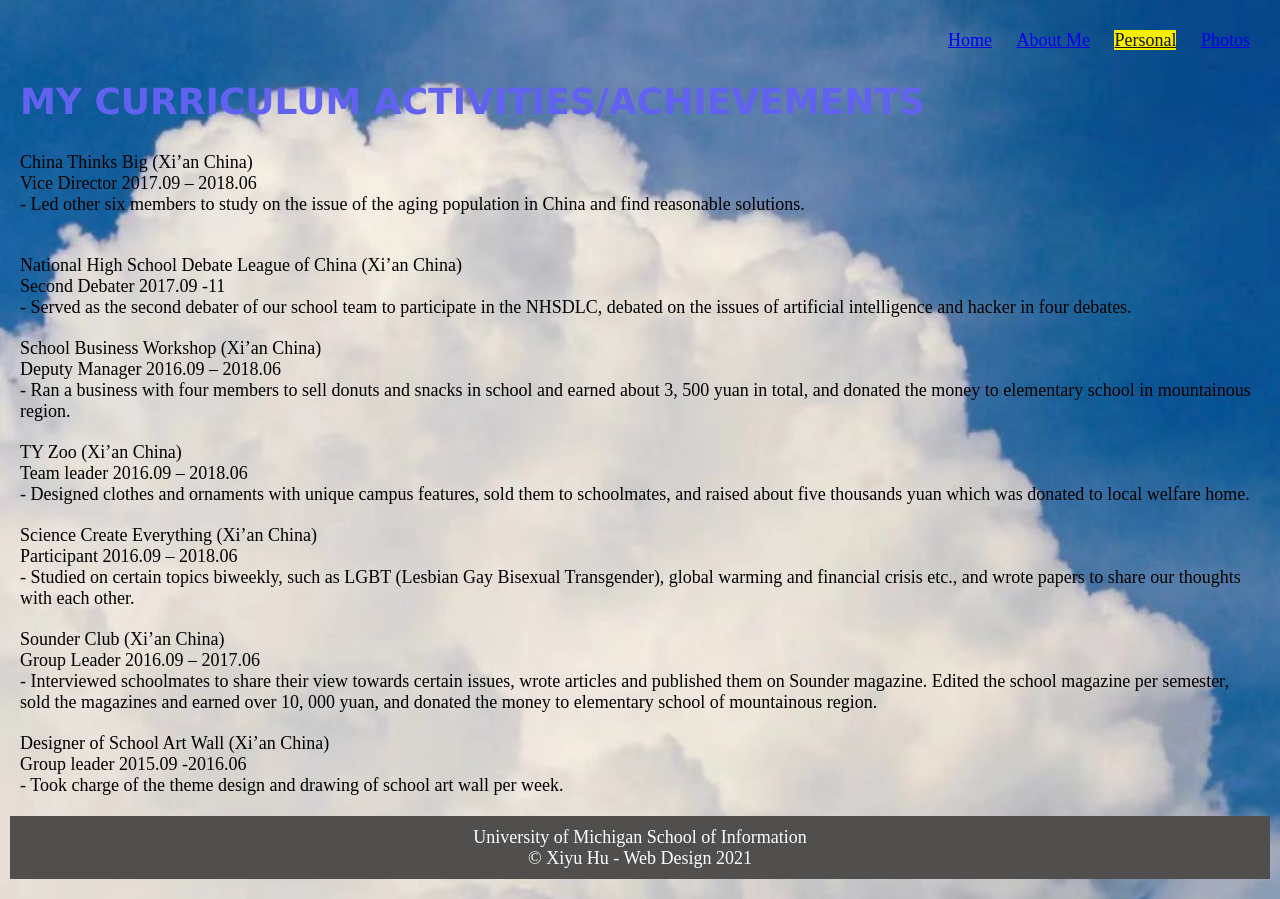
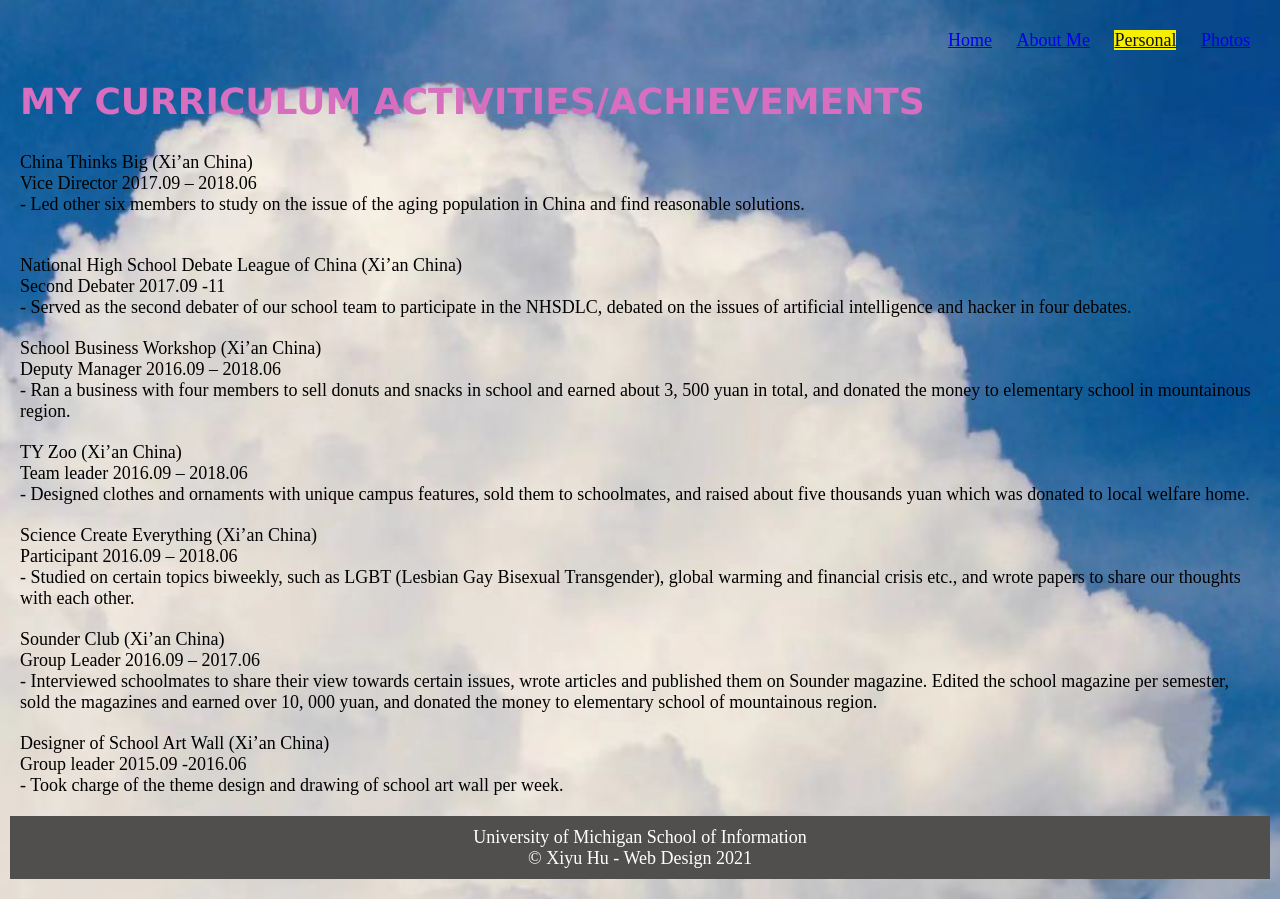
Before and after one commit to xhuscly/portfolio, a plain HTML site: page personal.html in a window 1280 px wide. Drawn offline with Linux system fonts and the light colour scheme.

Commit message:
Update personstyle.css

```diff
--- a/css/personstyle.css
+++ b/css/personstyle.css
@@ -14,7 +14,7 @@ h1{
 	font-family:Verdana, Geneva, Tahoma, sans-serif;
 	font-size: 2em;
 	font-weight: bold;
-	color:#6262f1;
+	color:hsl(314, 58%, 64%);
 }
 
 h2{
```
